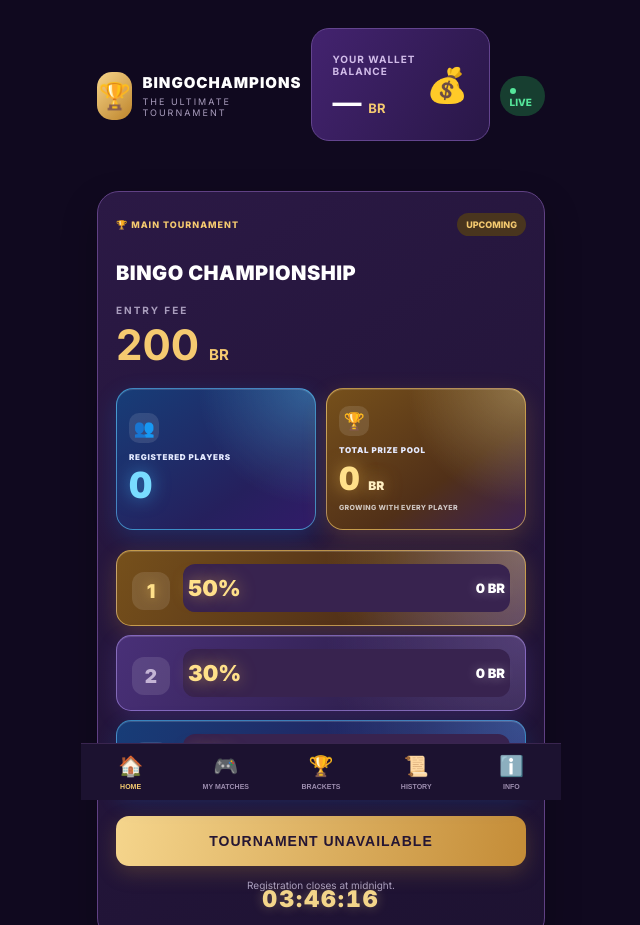
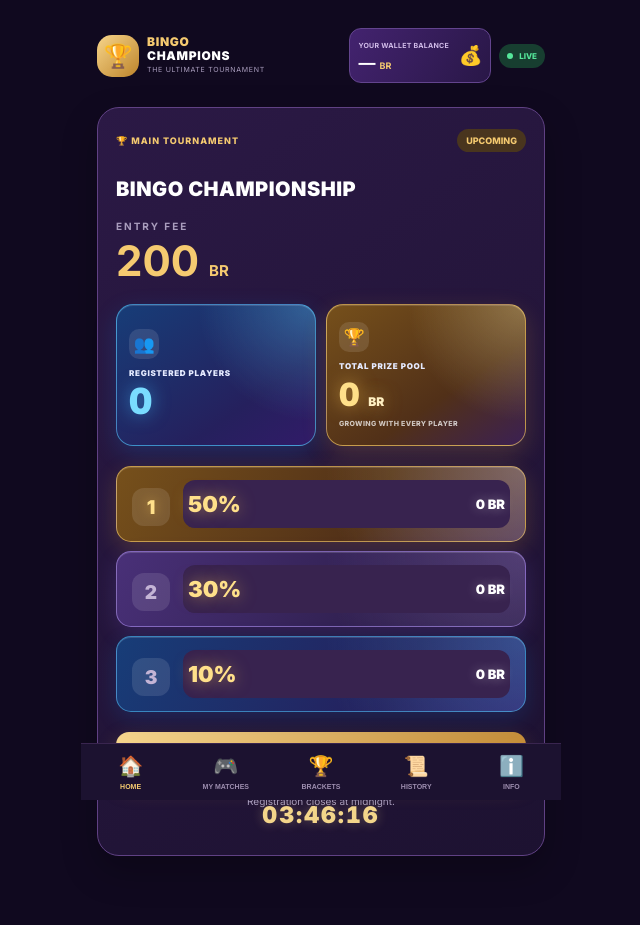
Before and after one commit to edeler901-coder/Mytourname, a website: page public/index.html in a window 1280 px wide. Shown: the top 925 px of the page, without its empty margins (319-959 px from the left). Drawn offline with Linux system fonts and the light colour scheme; no server answers.

Commit message:
Style compact header with wallet and two-line title

```diff
--- a/public/style.css
+++ b/public/style.css
@@ -2022,3 +2022,135 @@ body {
   font-variant-numeric: tabular-nums;
   text-shadow: 0 0 12px #f3d58a55;
 }
+
+
+/* COMPACT HEADER WITH WALLET */
+.header {
+  display: flex;
+  align-items: center;
+  gap: 8px;
+  padding: 8px 0 24px;
+}
+
+.header .logo {
+  flex: 0 0 42px;
+  width: 42px;
+  height: 42px;
+  font-size: 23px;
+}
+
+.header-brand {
+  flex: 1 1 82px;
+  min-width: 0;
+}
+
+.header h1 {
+  display: flex;
+  flex-direction: column;
+  gap: 1px;
+  font-size: 12px;
+  line-height: 1.05;
+  letter-spacing: .7px;
+}
+
+.header h1 .brand-bingo {
+  color: var(--gold);
+}
+
+.header h1 .brand-champions {
+  color: #ffffff;
+}
+
+.header-brand p {
+  font-size: 7px;
+  letter-spacing: .7px;
+  line-height: 1.2;
+}
+
+.header .wallet {
+  flex: 0 1 142px;
+  min-width: 0;
+  margin: 0;
+  padding: 9px 8px;
+  gap: 4px;
+  border-radius: 12px;
+}
+
+.header .wallet p {
+  font-size: 7px;
+  line-height: 1.2;
+  letter-spacing: .25px;
+}
+
+.header .wallet h2 {
+  margin-top: 4px;
+  font-size: 17px;
+  line-height: 1.1;
+  white-space: nowrap;
+}
+
+.header .wallet small {
+  font-size: 9px;
+}
+
+.header .wallet-icon {
+  font-size: 19px;
+}
+
+.header .live {
+  flex: 0 0 auto;
+  margin-left: 0;
+  padding: 7px 8px;
+  font-size: 8px;
+  white-space: nowrap;
+}
+
+@media (max-width: 360px) {
+  .header {
+    gap: 5px;
+  }
+
+  .header .logo {
+    flex-basis: 36px;
+    width: 36px;
+    height: 36px;
+    border-radius: 11px;
+    font-size: 20px;
+  }
+
+  .header-brand {
+    flex-basis: 68px;
+  }
+
+  .header h1 {
+    font-size: 10px;
+    letter-spacing: .35px;
+  }
+
+  .header-brand p {
+    font-size: 6px;
+    letter-spacing: .2px;
+  }
+
+  .header .wallet {
+    flex-basis: 112px;
+    padding: 8px 6px;
+  }
+
+  .header .wallet p {
+    font-size: 6px;
+  }
+
+  .header .wallet h2 {
+    font-size: 15px;
+  }
+
+  .header .wallet-icon {
+    font-size: 15px;
+  }
+
+  .header .live {
+    padding: 6px 5px;
+    font-size: 7px;
+  }
+}
```
